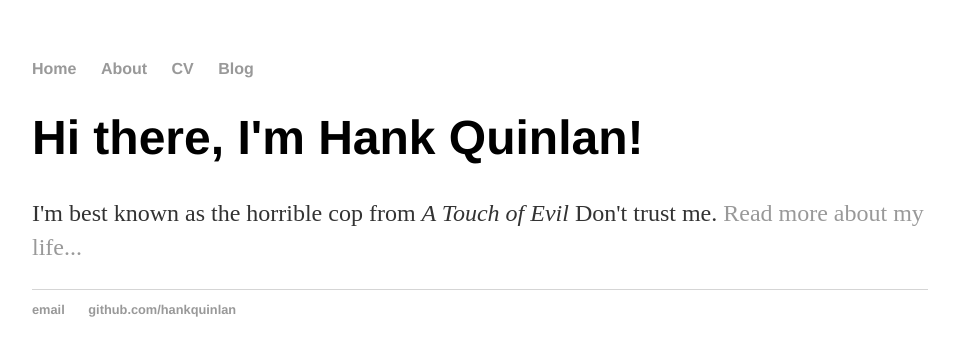
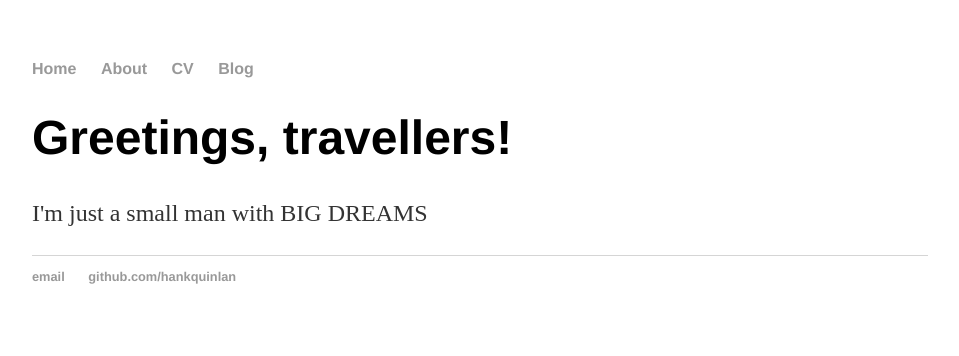
Before and after one commit to Jorp-porp/jorp-porp.github.io, a Jekyll site: the page built from index.html, in a window 1280 px wide. Shown: the top 356 px of the page, without its empty margins (160-1119 px from the left). Built offline with Jekyll 4.4.1, drawn with Linux system fonts in a browser that asks for light colours.

Commit message:
Update index.html

```diff
--- a/index.html
+++ b/index.html
@@ -1,8 +1,8 @@
 ---
 layout: default
-title: Hank Quinlan, Horrible Cop
+title: Jorp Porp
 ---
 <div class="blurb">
-	<h1>Hi there, I'm Hank Quinlan!</h1>
-	<p>I'm best known as the horrible cop from <em>A Touch of Evil</em> Don't trust me. <a href="/about">Read more about my life...</a></p>
+	<h1>Greetings, travellers!</h1>
+	<p>I'm just a small man with BIG DREAMS</a></p>
 </div><!-- /.blurb -->
```
